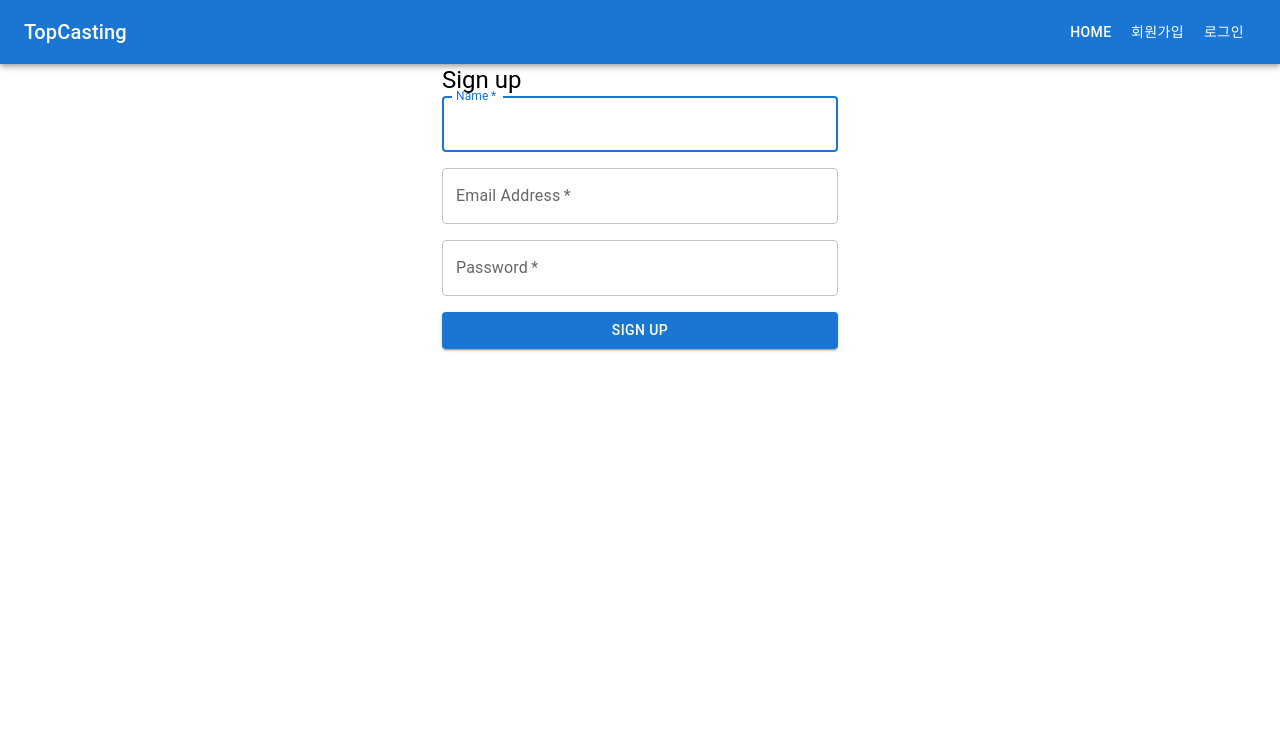
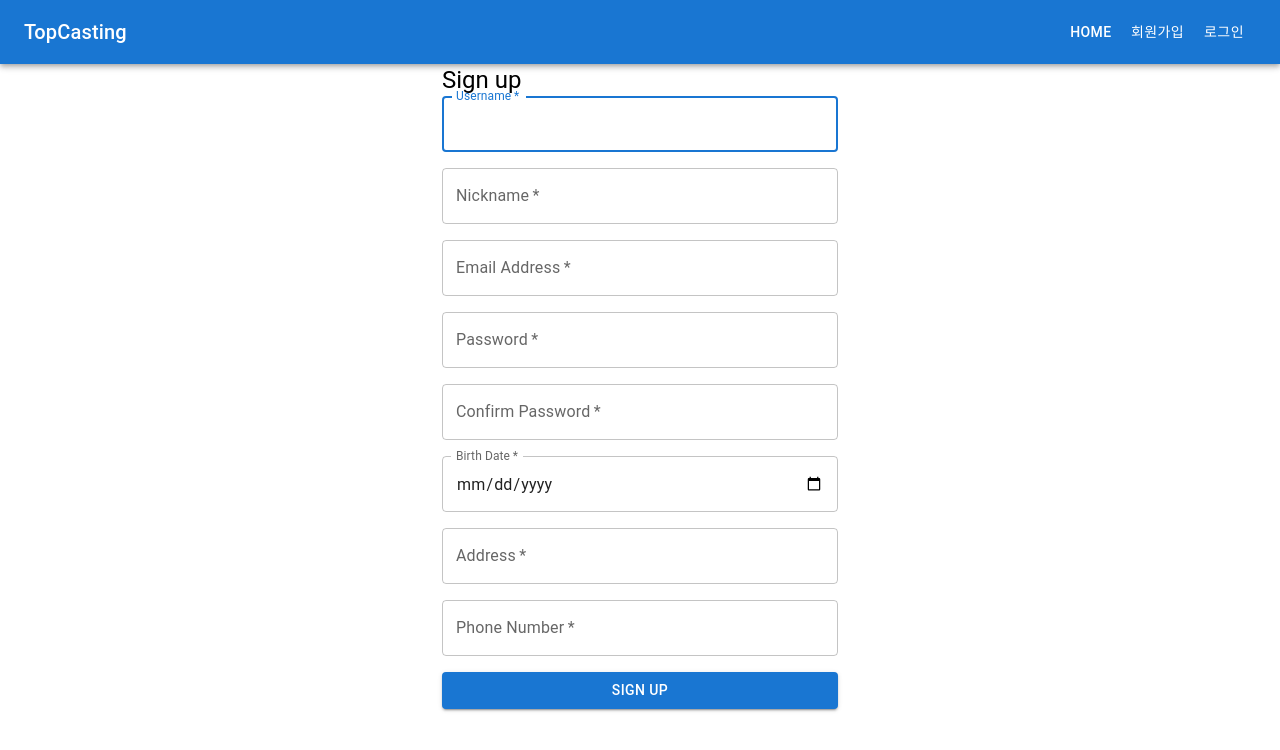
Before and after one commit to team-pepero/top-casting-fe, a React (Create React App) app: page /join in a window 1280 px wide. Shown: the top 750 px of the page. Built offline with nearby package versions, Linux system fonts and the light colour scheme; no server answers.

Commit message:
feat: UI개선

```diff
--- a/package.json
+++ b/package.json
@@ -14,6 +14,7 @@
     "clsx": "^2.1.0",
     "lucide-react": "^0.341.0",
     "react": "^18.2.0",
+    "react-daum-postcode": "^3.1.3",
     "react-dom": "^18.2.0",
     "react-router-dom": "^6.22.1",
     "react-scripts": "5.0.1",
--- a/src/page/SignUp.js
+++ b/src/page/SignUp.js
@@ -5,8 +5,12 @@ import { HttpPost } from '../service/HttpService';
 function SignUp() {
   const [formData, setFormData] = useState({
     name: '',
+    nickname: '',
     email: '',
     password: '',
+    birthdate: '',
+    address: '',
+    phoneNumber: '',
   });
 
   const handleChange = (e) => {
@@ -21,7 +25,7 @@ function SignUp() {
     // 회원가입 로직 처리
     HttpPost('http://localhost:8090/join',formData)
 
-    console.log(formData);
+    console.log('join\n' + formData);
   };
 
   return (
@@ -33,15 +37,28 @@ function SignUp() {
         <Grid container spacing={2}>
           <Grid item xs={12}>
             <TextField
-              autoComplete="fname"
-              name="name"
+              autoComplete="username"
+              name="username"
               variant="outlined"
               required
               fullWidth
-              id="name"
-              label="Name"
+              id="username"
+              label="Username"
               autoFocus
-              value={formData.name}
+              value={formData.username}
+              onChange={handleChange}
+            />
+          </Grid>
+          <Grid item xs={12}>
+            <TextField
+              name="nickname"
+              variant="outlined"
+              required
+              fullWidth
+              id="nickname"
+              label="Nickname"
+              autoComplete="nickname"
+              value={formData.nickname}
               onChange={handleChange}
             />
           </Grid>
@@ -67,8 +84,63 @@ function SignUp() {
               label="Password"
               type="password"
               id="password"
-              autoComplete="current-password"
+              autoComplete="new-password"
               value={formData.password}
+              onChange={handleChange}
+            />
+          </Grid>
+          <Grid item xs={12}>
+            <TextField
+              variant="outlined"
+              required
+              fullWidth
+              name="passwordcheck"
+              label="Confirm Password"
+              type="password"
+              id="passwordcheck"
+              autoComplete="new-password"
+              value={formData.passwordcheck}
+              onChange={handleChange}
+            />
+          </Grid>
+          <Grid item xs={12}>
+            <TextField
+              variant="outlined"
+              required
+              fullWidth
+              name="birthdate"
+              label="Birth Date"
+              type="date"
+              id="birthdate"
+              autoComplete="bday"
+              InputLabelProps={{ shrink: true }}
+              value={formData.birthdate}
+              onChange={handleChange}
+            />
+          </Grid>
+          <Grid item xs={12}>
+            <TextField
+              name="address"
+              variant="outlined"
+              required
+              fullWidth
+              id="address"
+              label="Address"
+              autoComplete="address-level1"
+              value={formData.address}
+              onChange={handleChange}
+            />
+          </Grid>
+          <Grid item xs={12}>
+            <TextField
+              name="phoneNumber"
+              variant="outlined"
+              required
+              fullWidth
+              id="phoneNumber"
+              label="Phone Number"
+              autoComplete="tel"
+              value={formData.phoneNumber}
               onChange={handleChange}
             />
           </Grid>
```
Also changed, not shown: 1 other file (tests, documents, lock files or other folders).
